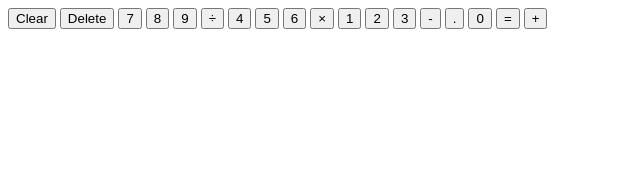
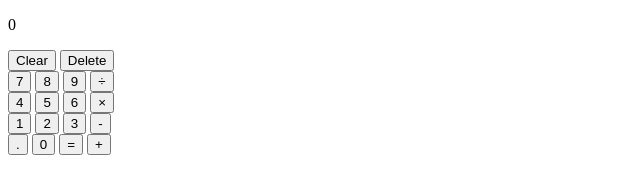
Before and after one commit to ismailsilat7/calculator, a plain HTML site: page index.html in a window 1280 px wide. Shown: the whole page, without its empty margins (0-640 px from the left). Drawn offline with Linux system fonts and the light colour scheme.

Commit message:
Adjust divs & classes

```diff
--- a/index.html
+++ b/index.html
@@ -8,41 +8,51 @@
   <style src="./calculator.js"></style>
 </head>
 <body>
+  <div class="calculator-container">
     <div class="screen-container">
       <div class="input-screen">
-
+        <p></p>
       </div>
       <div class="result-screen">
-
+        <p>0</p>
       </div>
     </div>
     <div class="buttons">
+      <div class="erase">
         <button class="clear btn">Clear</button>
         <button class="delete btn">Delete</button>
+      </div>
 
+      <div class="first-row">
         <button class="btn">7</button>
         <button class="btn">8</button>
         <button class="btn">9</button>
         <button class="btn">÷</button>
+      </div>
 
-
+      <div class="second-row">
         <button class="btn">4</button>
         <button class="btn">5</button>
         <button class="btn">6</button>
         <button class="btn">×</button>
+      </div>
 
-
+      <div class="third-row">
         <button class="btn">1</button>
         <button class="btn">2</button>
         <button class="btn">3</button>
         <button class="btn">-</button>
+      </div>
 
-
+      <div class="fourth-row">
         <button class="btn">.</button>
         <button class="btn">0</button>
         <button class="btn">=</button>
         <button class="btn">+</button>
       </div>
 
+    </div>
+
+  </div>
 </body>
 </html>
```
Lines whose indentation alone changed are shown as unchanged.
